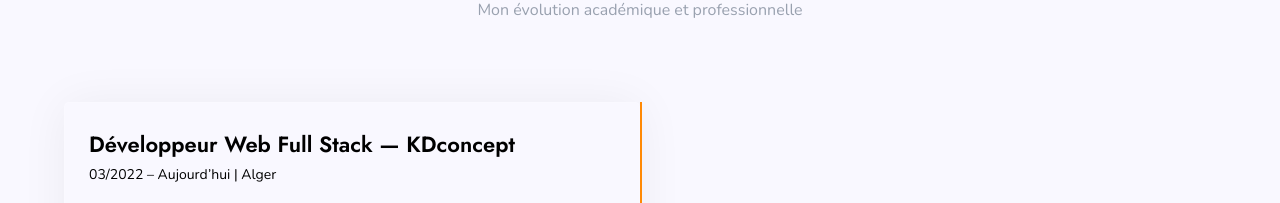
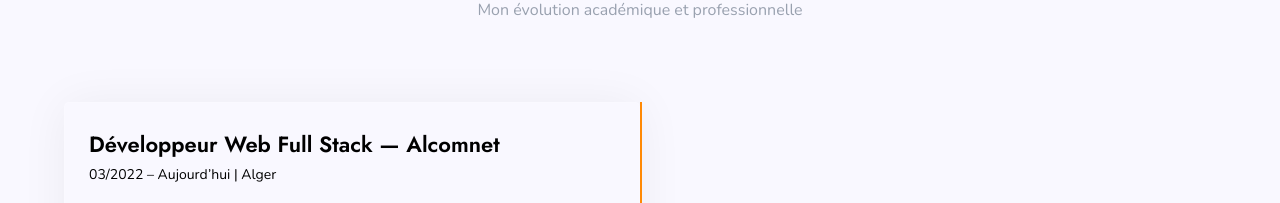
Before and after one commit to lydiaagg/Portfolio, a React (Vite) app: page / in a window 1280 px wide. Shown: the part 5379-5582 px from the top of the page. Built offline with nearby package versions, Linux system fonts and the light colour scheme.

Commit message:
Update job title in experience.js

```diff
--- a/src/data/experience.js
+++ b/src/data/experience.js
@@ -1,6 +1,6 @@
 const experiences = [
   {
-    title: "Développeur Web Full Stack — KDconcept",
+    title: "Développeur Web Full Stack — Alcomnet",
     date: "03/2022 – Aujourd’hui | Alger",
     type: "experience",
     desc: [
```
